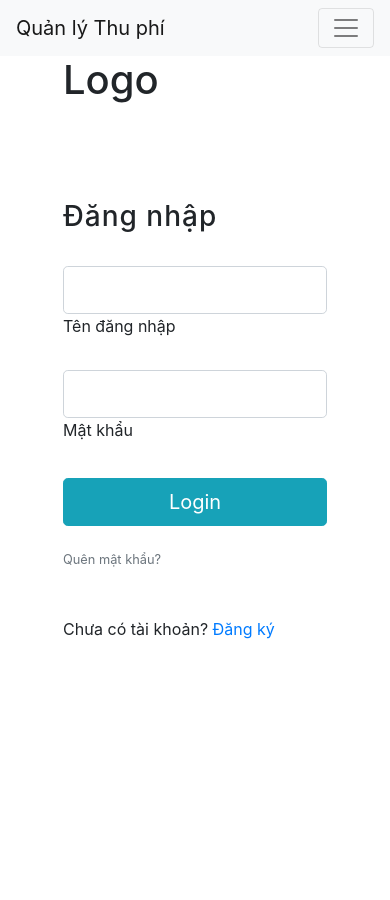
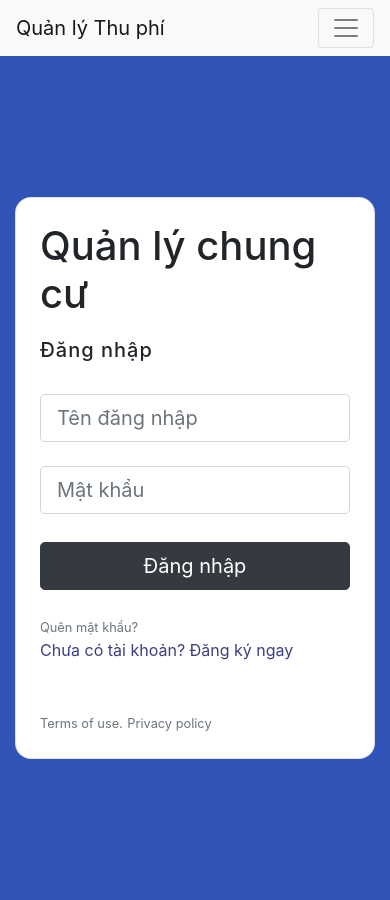
Before and after one commit to Junchannn/IT3080_project, a Django app: page /login/ in a window 390 px wide. Run offline with Django 4.2, Linux system fonts and the light colour scheme; some libraries are stand-ins or nearby versions.

Commit message:
update login page

```diff
--- a/nmcnpmapp/templates/registration/login.html
+++ b/nmcnpmapp/templates/registration/login.html
@@ -8,9 +8,7 @@
     <title>Đăng nhập - Hệ thống Quản lý Thu phí</title>
 
     <link rel="stylesheet" href="style.css">
-
     <link rel="stylesheet" href="https://maxcdn.bootstrapcdn.com/bootstrap/4.5.2/css/bootstrap.min.css">
-
 </head>
 
 <body>
@@ -36,43 +34,59 @@
         </div>
     </nav>
 
-    <section class="vh-100">
-        <div class="container-fluid">
-            <div class="row">
-                <div class="col-sm-6 text-black">
-                    <div class="px-5 ms-xl-4">
-                        <i class="fas fa-crow fa-2x me-3 pt-5 mt-xl-4" style="color: #709085;"></i>
-                        <span class="h1 fw-bold mb-0">Logo</span>
+    <!-- Login -->
+    <section class="vh-100" style="background-color: #2f53b7;">
+        <div class="container py-5 h-100">
+            <div class="row d-flex justify-content-center align-items-center h-100">
+                <div class="col col-xl-10">
+                    <div class="card" style="border-radius: 1rem;">
+                        <div class="row g-0">
+                            <div class="col-md-6 col-lg-5 d-none d-md-block">
+                                <img src="https://preview.redd.it/how-are-these-meme-pages-making-those-saiba-momoi-memes-v0-53aka4qux98d1.jpeg?width=640&crop=smart&auto=webp&s=29960e0173c0fb28c2448e8858dadfe0d8399050"
+                                    alt="login form" class="img-fluid" style="border-radius: 1rem 0 0 1rem;" />
+                            </div>
+                            <div class="col-md-6 col-lg-7 d-flex align-items-center">
+                                <div class="card-body p-4 p-lg-5 text-black">
+
+                                    <form>
+
+                                        <div class="d-flex align-items-center mb-3 pb-1">
+                                            <i class="fas fa-cubes fa-2x me-3" style="color: #ff6219;"></i>
+                                            <span class="h1 fw-bold mb-0">Quản lý chung cư</span>
                                         </div>
 
-                    <div class="d-flex align-items-center h-custom-2 px-5 ms-xl-4 mt-5 pt-5 pt-xl-0 mt-xl-n5">
-                        <form style="width: 23rem;">
-                            <h3 class="fw-normal mb-3 pb-3" style="letter-spacing: 1px;">Đăng nhập</h3>
+                                        <h5 class="fw-normal mb-3 pb-3" style="letter-spacing: 1px;">Đăng nhập</h5>
 
-                            <div data-mdb-input-init class="form-outline mb-4">
-                                <input type="email" id="form2Example18" class="form-control form-control-lg" />
-                                <label class="form-label" for="form2Example18">Tên đăng nhập</label>
+                                        <div class="form-outline mb-4">
+                                            <input type="email" id="form2Example17" class="form-control form-control-lg" placeholder="Tên đăng nhập" />
                                         </div>
 
-                            <div data-mdb-input-init class="form-outline mb-4">
-                                <input type="password" id="form2Example28" class="form-control form-control-lg" />
-                                <label class="form-label" for="form2Example28">Mật khẩu</label>
+                                        <div class="form-outline mb-4">
+                                            <input type="password" id="form2Example27" class="form-control form-control-lg" placeholder="Mật khẩu" />
                                         </div>
 
                                         <div class="pt-1 mb-4">
-                                <button data-mdb-button-init data-mdb-ripple-init class="btn btn-info btn-lg btn-block" type="button">Login</button>
+                                            <button class="btn btn-dark btn-lg btn-block" type="button">Đăng nhập</button>
                                         </div>
 
-                            <p class="small mb-5 pb-lg-2"><a class="text-muted" href="#!">Quên mật khẩu?</a></p>
-                            <p>Chưa có tài khoản? <a href="#!" class="link-info">Đăng ký</a></p>
+                                        <a class="small text-muted" href="#!">Quên mật khẩu?</a>
+                                        <p class="mb-5 pb-lg-2" style="color: #393f81;">Chưa có tài khoản? <a href="#!"
+                                                style="color: #393f81;">Đăng ký ngay</a></p>
+                                        <a href="#!" class="small text-muted">Terms of use.</a>
+                                        <a href="#!" class="small text-muted">Privacy policy</a>
                                     </form>
+
                                 </div>
                             </div>
-                <div class="col-sm-6 px-0 d-none d-sm-block">
-                    <img src="https://tl.cdnchinhphu.vn/344445545208135680/2023/1/30/1f61400e59f682a8dbe7-16750634775571224081178.jpg" alt="Login image" class="w-100 vh-100" style="object-fit: cover; object-position: left;">
+                        </div>
+                    </div>
                 </div>
             </div>
         </div>
     </section>
 
+    <script src="https://code.jquery.com/jquery-3.5.1.min.js"></script>
+    <script src="https://maxcdn.bootstrapcdn.com/bootstrap/4.5.2/js/bootstrap.min.js"></script>
+</body>
+
 </html>
```
Lines whose indentation alone changed are shown as unchanged.
